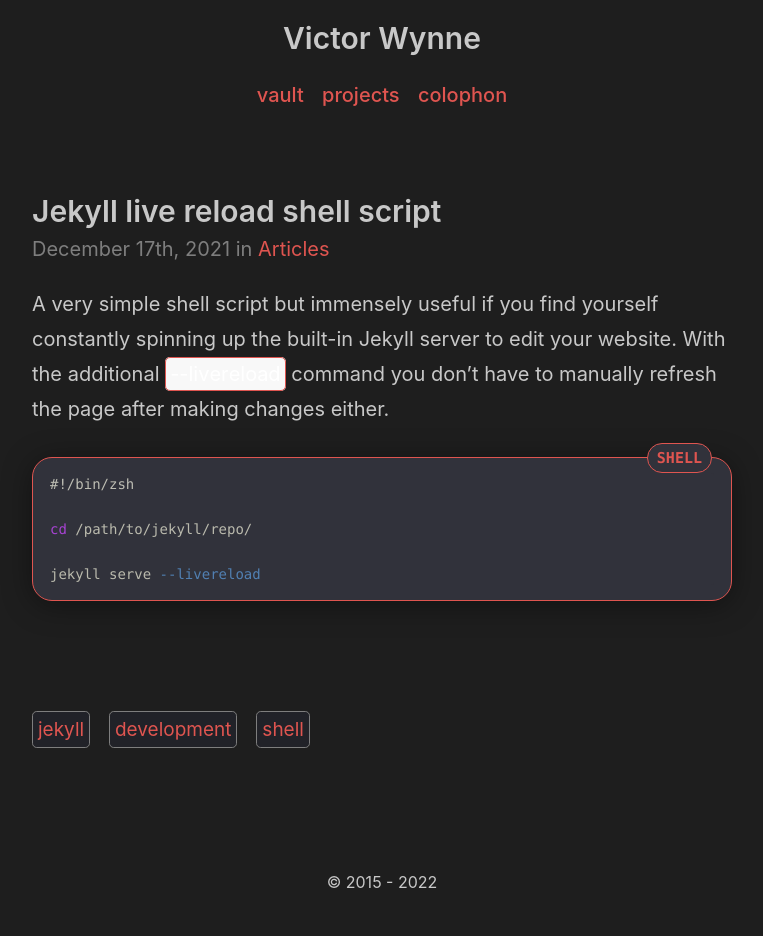
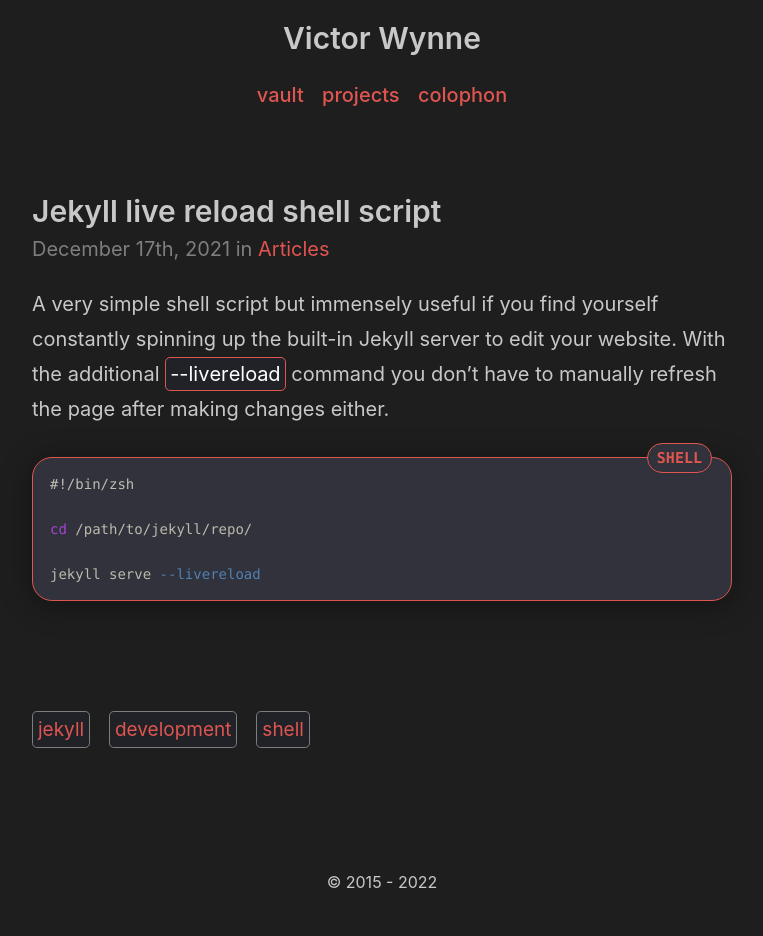
Before and after one commit to wertercatt/tooters, a Jekyll site: the page built from _posts/2021-12-17-jekyll-live-reload-shell-script.md, in a window 1280 px wide. Shown: the whole page, without its empty margins (258-1021 px from the left). Built offline with Jekyll 4.4.1, drawn with Linux system fonts in a browser that asks for light colours.

Commit message:
Update _variables.scss

```diff
--- a/_sass/_variables.scss
+++ b/_sass/_variables.scss
@@ -15,7 +15,7 @@
 $code-block-bg: rgba(33, 34, 40, 1);
 $code-border: #df5550;
 
-$code-inline-bg-light: #F8F8F8;
+$code-inline-bg-light: rgba(33, 34, 40, 1);
 $code-block-accent-light: #df5550;
 $code-block-bg-light: rgba(49, 50, 59, 1);
 $code-border-light: #df5550;
```
